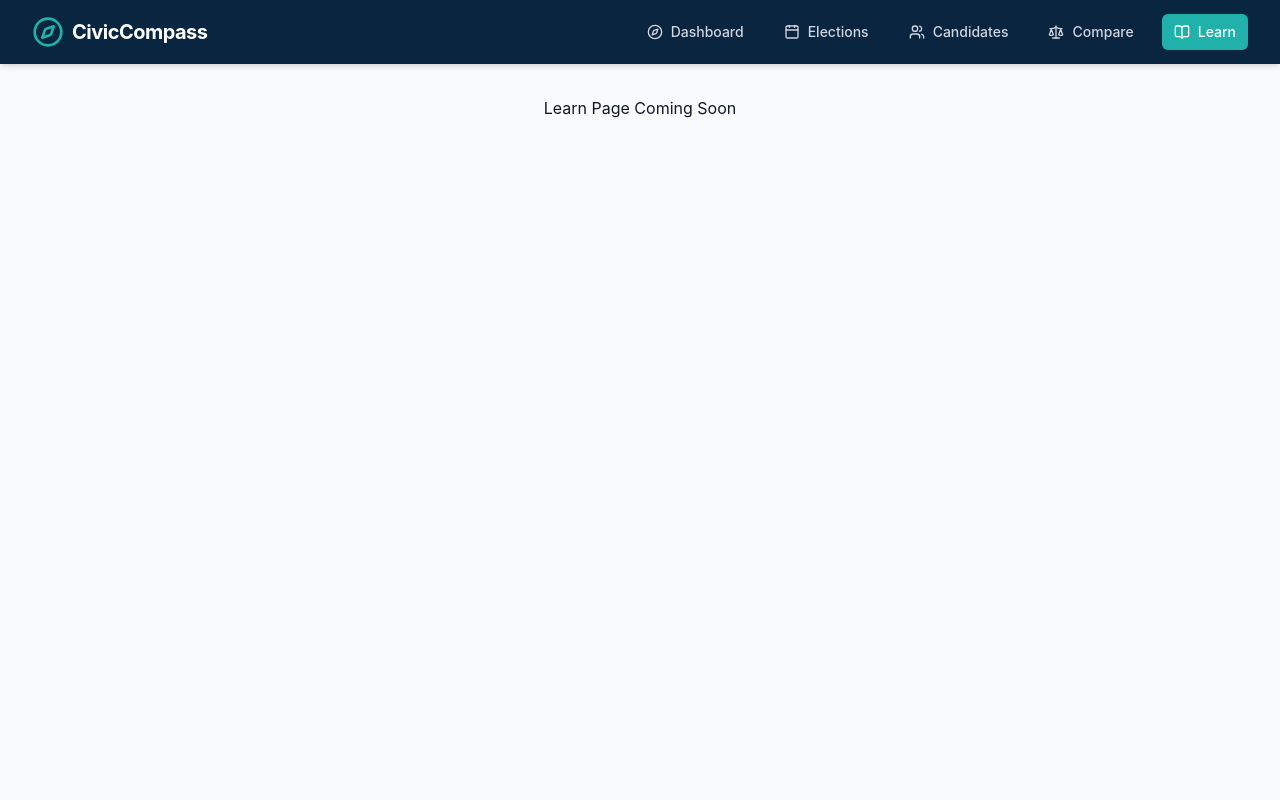
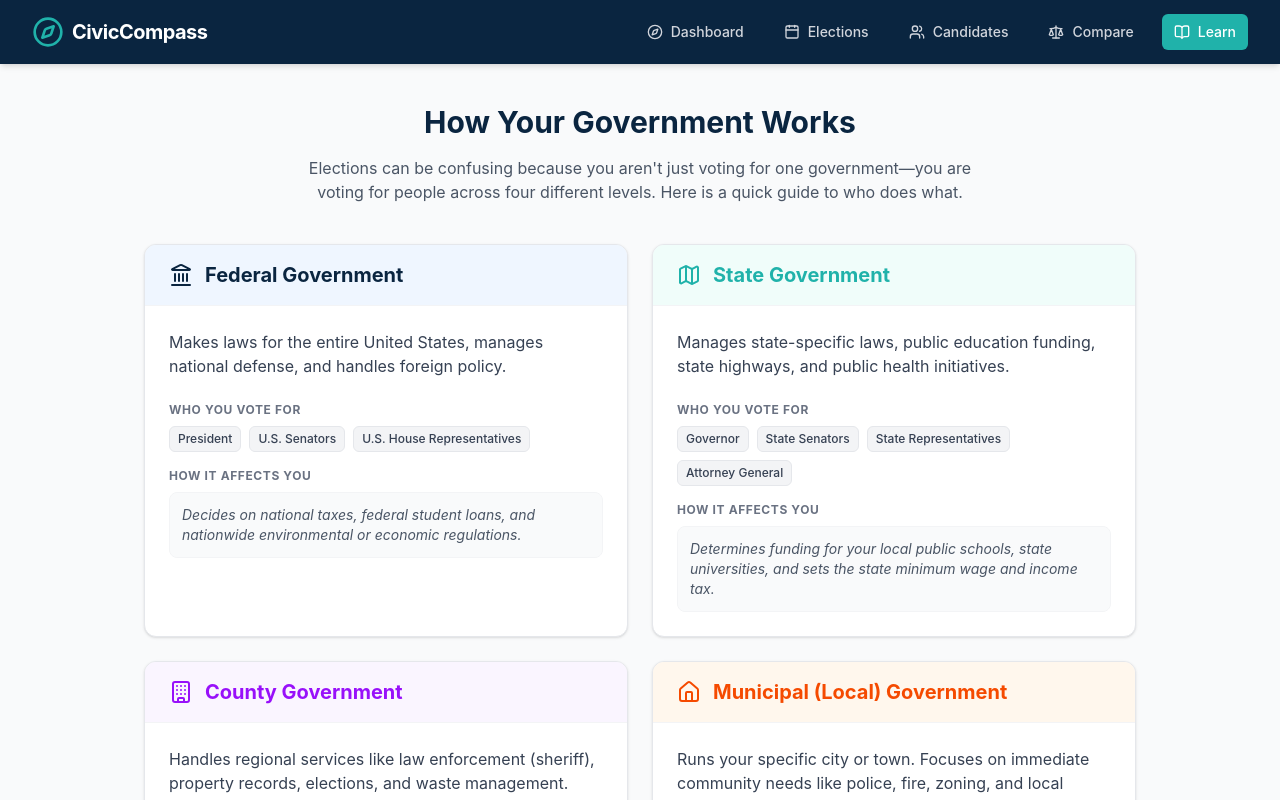
Before and after one commit to IshithaS/civic-compass, a React (Vite) app: page /learn in a window 1280 px wide. Shown: the top 800 px of the page. Built offline with nearby package versions, Linux system fonts and the light colour scheme.

Commit message:
Added Learn page explaining government levels

```diff
--- a/src/App.jsx
+++ b/src/App.jsx
@@ -3,6 +3,7 @@ import Navbar from './components/Navbar';
 import Home from './pages/Home';
 import Candidates from './pages/Candidates';
 import Compare from './pages/Compare';
+import Learn from './pages/Learn';
 
 function App() {
   return (
@@ -15,7 +16,7 @@ function App() {
             <Route path="/elections" element={<div className="p-8 text-center">Elections Page Coming Soon</div>} />
             <Route path="/candidates" element={<Candidates />} />
             <Route path="/compare" element={<Compare />} />
-            <Route path="/learn" element={<div className="p-8 text-center">Learn Page Coming Soon</div>} />
+            <Route path="/learn" element={<Learn />} />
           </Routes>
         </main>
       </div>
--- /dev/null
+++ b/src/pages/Learn.jsx
@@ -0,0 +1,89 @@
+import { Landmark, Map, Building, Home } from 'lucide-react';
+
+export default function Learn() {
+  const governmentLevels = [
+    {
+      level: "Federal Government",
+      icon: Landmark,
+      color: "text-navy",
+      bgColor: "bg-blue-50",
+      description: "Makes laws for the entire United States, manages national defense, and handles foreign policy.",
+      offices: ["President", "U.S. Senators", "U.S. House Representatives"],
+      impact: "Decides on national taxes, federal student loans, and nationwide environmental or economic regulations."
+    },
+    {
+      level: "State Government",
+      icon: Map,
+      color: "text-teal",
+      bgColor: "bg-teal-50",
+      description: "Manages state-specific laws, public education funding, state highways, and public health initiatives.",
+      offices: ["Governor", "State Senators", "State Representatives", "Attorney General"],
+      impact: "Determines funding for your local public schools, state universities, and sets the state minimum wage and income tax."
+    },
+    {
+      level: "County Government",
+      icon: Building,
+      color: "text-purple-600",
+      bgColor: "bg-purple-50",
+      description: "Handles regional services like law enforcement (sheriff), property records, elections, and waste management.",
+      offices: ["County Commissioners", "Sheriff", "Clerk of Court"],
+      impact: "Runs the local elections you vote in, manages the county jail, and maintains county parks and libraries."
+    },
+    {
+      level: "Municipal (Local) Government",
+      icon: Home,
+      color: "text-orange-600",
+      bgColor: "bg-orange-50",
+      description: "Runs your specific city or town. Focuses on immediate community needs like police, fire, zoning, and local roads.",
+      offices: ["Mayor", "City Council", "School Board"],
+      impact: "Decides if a new apartment complex can be built in your neighborhood, fills potholes, and funds local police and fire departments."
+    }
+  ];
+
+  return (
+    <div className="max-w-5xl mx-auto mt-10 px-4 pb-12">
+      <div className="mb-10 text-center">
+        <h1 className="text-3xl font-bold text-navy mb-4">How Your Government Works</h1>
+        <p className="text-gray-600 max-w-2xl mx-auto">
+          Elections can be confusing because you aren't just voting for one government—you are voting for people across four different levels. Here is a quick guide to who does what.
+        </p>
+      </div>
+
+      <div className="grid md:grid-cols-2 gap-6">
+        {governmentLevels.map((gov, index) => {
+          const Icon = gov.icon;
+          return (
+            <div key={index} className="bg-white rounded-xl shadow-sm border border-gray-200 overflow-hidden flex flex-col hover:shadow-md transition-shadow">
+              <div className={`${gov.bgColor} px-6 py-4 border-b border-gray-100 flex items-center gap-3`}>
+                <Icon className={`h-6 w-6 ${gov.color}`} />
+                <h2 className={`text-xl font-bold ${gov.color}`}>{gov.level}</h2>
+              </div>
+
+              <div className="p-6 flex-grow">
+                <p className="text-gray-700 mb-6">{gov.description}</p>
+
+                <div className="mb-4">
+                  <h3 className="text-xs font-bold text-gray-500 uppercase tracking-wider mb-2">Who you vote for</h3>
+                  <div className="flex flex-wrap gap-2">
+                    {gov.offices.map((office, idx) => (
+                      <span key={idx} className="bg-gray-100 text-gray-700 text-xs px-2 py-1 rounded-md font-medium border border-gray-200">
+                        {office}
+                      </span>
+                    ))}
+                  </div>
+                </div>
+
+                <div>
+                  <h3 className="text-xs font-bold text-gray-500 uppercase tracking-wider mb-2">How it affects you</h3>
+                  <p className="text-sm text-gray-600 italic bg-gray-50 p-3 rounded-lg border border-gray-100">
+                    {gov.impact}
+                  </p>
+                </div>
+              </div>
+            </div>
+          );
+        })}
+      </div>
+    </div>
+  );
+}
```
